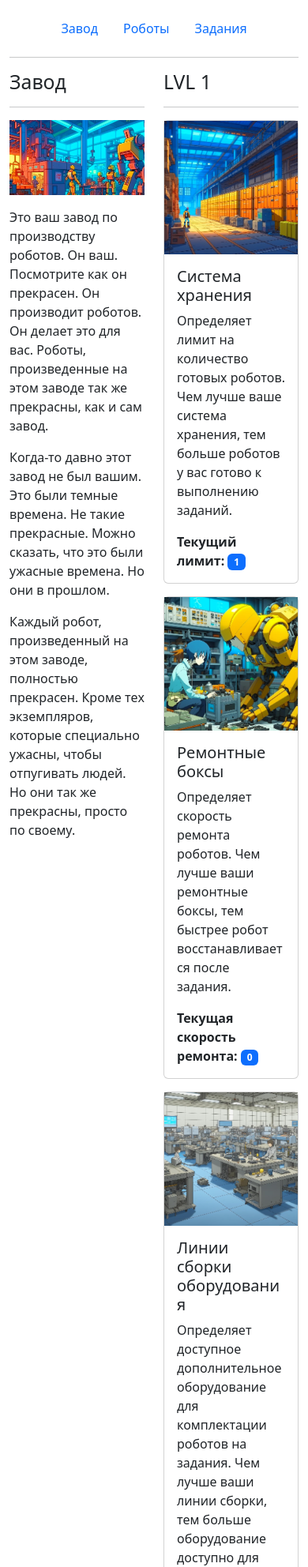
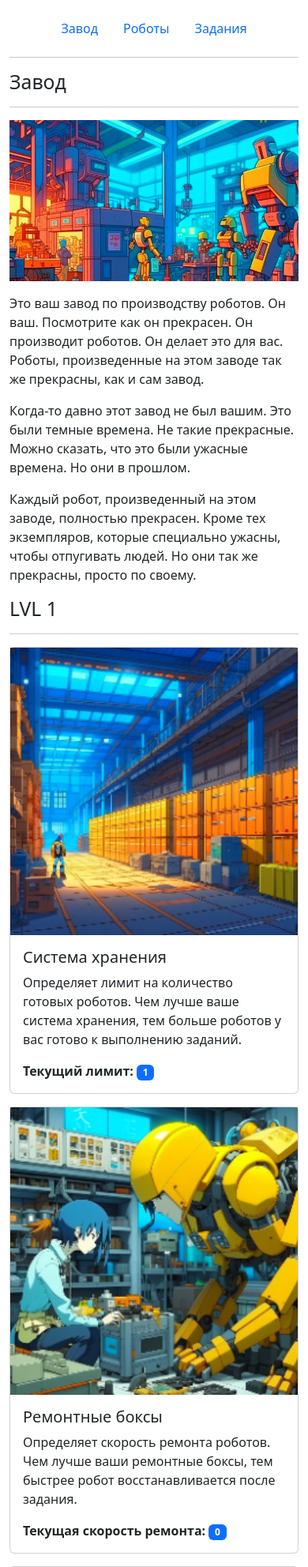
Before and after one commit to Jafte/autobattler, a Django app: page /factories/ in a window 390 px wide. Shown: the part 57-2041 px from the top of the page at 79% size. Run offline with Django 4.2, Linux system fonts and the light colour scheme; the visitor is signed in with stand-in values (Sample User, id 1); data comes from the database, SQL or seed files in the repository.

Commit message:
mobile ui

```diff
--- a/app/templates/base.html
+++ b/app/templates/base.html
@@ -44,13 +44,13 @@
     <div class="footer">
         <hr/>
         <div class="row g-0 text-secondary">
-            <div class="col-md-4">
+            <div class="col-4">
                 Replica 300623
             </div>
-            <div class="col-md-4 text-center">
+            <div class="col-4 text-center">
 
             </div>
-            <div class="col-md-4 text-end">
+            <div class="col-4 text-end">
                 &copy; {% now "Y" %}
             </div>
         </div>
--- a/app/templates/factories/detail.html
+++ b/app/templates/factories/detail.html
@@ -4,7 +4,7 @@
 
 {% block main %}
     <div class="row justify-content-center">
-        <div class="col-6">
+        <div class="col-md-6 col-12">
             <h2>Завод</h2>
             <hr/>
             <img src="{% static 'img/factory.png' %}" class="img-fluid mb-3">
@@ -22,15 +22,15 @@
                 которые специально ужасны, чтобы отпугивать людей. Но они так же прекрасны, просто по своему.
             </p>
         </div>
-        <div class="col-6">
+        <div class="col-md-6 col-12">
             <div class="h2">LVL {{ factory.level }}</div>
             <hr/>
             <div class="card mb-3">
                 <div class="row g-0">
-                    <div class="col-md-4">
-                        <img src="{% static 'img/storage.png' %}" class="img-fluid" alt="...">
+                    <div class="col-md-4 col-12">
+                        <img src="{% static 'img/storage.png' %}" class="col-12" alt="...">
                     </div>
-                    <div class="col-md-8">
+                    <div class="col-md-8 col-12">
                         <div class="card-body">
                             <h5 class="card-title">
                                 Система хранения
@@ -50,10 +50,10 @@
 
             <div class="card mb-3">
                 <div class="row g-0">
-                    <div class="col-md-4">
-                        <img src="{% static 'img/repair.png' %}" class="img-fluid" alt="...">
+                    <div class="col-md-4 col-12">
+                        <img src="{% static 'img/repair.png' %}" class="col-12" alt="...">
                     </div>
-                    <div class="col-md-8">
+                    <div class="col-md-8 col-12">
                         <div class="card-body">
                             <h5 class="card-title">
                                 Ремонтные боксы
@@ -73,10 +73,10 @@
 
             <div class="card mb-3">
                 <div class="row g-0">
-                    <div class="col-md-4">
-                        <img src="{% static 'img/equipments.png' %}" class="img-fluid" alt="...">
+                    <div class="col-md-4 col-12">
+                        <img src="{% static 'img/equipments.png' %}" class="col-12" alt="...">
                     </div>
-                    <div class="col-md-8">
+                    <div class="col-md-8 col-12">
                         <div class="card-body">
                             <h5 class="card-title">
                                 Линии сборки оборудования
@@ -95,10 +95,10 @@
 
             <div class="card mb-3">
                 <div class="row g-0">
-                    <div class="col-md-4">
-                        <img src="{% static 'img/training.png' %}" class="img-fluid" alt="...">
+                    <div class="col-md-4 col-12">
+                        <img src="{% static 'img/training.png' %}" class="col-12" alt="...">
                     </div>
-                    <div class="col-md-8">
+                    <div class="col-md-8 col-12">
                         <div class="card-body">
                             <h5 class="card-title">
                                 Тренировочные полигоны
@@ -124,7 +124,7 @@
             <h2>Доступные к производству роботы</h2>
             <hr/>
             <div class="row">
-                <div class="col-4">
+                <div class="col-md-4 col-12 mb-3">
                     <div class="card h-100">
                         <div class="h5 card-header">
                             Стандартный
@@ -158,7 +158,7 @@
                     </div>
                 </div>
 
-                <div class="col-4">
+                <div class="col-md-4 col-12 mb-3">
                     <div class="card h-100">
                         <div class="h5 card-header">
                             Боевой
@@ -183,7 +183,7 @@
                     </div>
                 </div>
 
-                <div class="col-4">
+                <div class="col-md-4 col-12 mb-3">
                     <div class="card h-100">
                         <div class="h5 card-header">
                             Андроид
--- a/app/templates/persons/detail.html
+++ b/app/templates/persons/detail.html
@@ -2,7 +2,7 @@
 
 {% block main %}
     <div class="row justify-content-center">
-        <div class="col-6">
+        <div class="col-md-6 col-12">
             <h2>{{ person.name }}</h2>
             <hr/>
             <p>Здоровье {{ person.health }}</p>
@@ -12,7 +12,7 @@
                 <p>Находится на базе</p>
             {% endif %}
         </div>
-        <div class="col-6">
+        <div class="col-md-6 col-12">
             <h2>Доступные рейды</h2>
             <hr/>
             {% for raid in raids %}
--- a/app/templates/raids/detail.html
+++ b/app/templates/raids/detail.html
@@ -2,7 +2,7 @@
 
 {% block main %}
     <div class="row justify-content-center">
-        <div class="col-6">
+        <div class="col-md-6 col-12">
             <h2>{{ raid.rules.title }} #{{ raid.pk }}</h2>
             <hr/>
             <p>{{ raid.rules.description }}</p>
@@ -24,7 +24,7 @@
 {#                </form>#}
             {% endif %}
         </div>
-        <div class="col-6">
+        <div class="col-md-6 col-12">
             {% if raid.finished_at %}
                 <h2>Замеченные роботы</h2>
                 <hr/>
--- a/app/templates/raids/list.html
+++ b/app/templates/raids/list.html
@@ -2,7 +2,7 @@
 
 {% block main %}
     <div class="row justify-content-center">
-        <div class="col-6">
+        <div class="col-md-6 col-12">
             <div class="h2">Активные</div>
             <hr/>
             {% for raid in new_raids %}
@@ -19,7 +19,7 @@
                 </div>
             {% endfor %}
         </div>
-        <div class="col-6">
+        <div class="col-md-6 col-12">
             <div class="h2">Завершенные</div>
             <hr/>
             {% for raid in finished_raids %}
--- a/app/templates/registration/logged_out.html
+++ b/app/templates/registration/logged_out.html
@@ -2,7 +2,7 @@
 {% block main %}
 
     <div class="row justify-content-center">
-        <div class="col-4">
+        <div class="col-md-4 col-10">
             <div class="card">
                 <div class="card-body">
                     <h4 class="card-title text-center">Счастливого пути</h4>
--- a/app/templates/registration/login.html
+++ b/app/templates/registration/login.html
@@ -3,7 +3,7 @@
 
 {% block main %}
     <div class="row justify-content-center">
-        <div class="col-4">
+        <div class="col-md-4 col-10">
             <div class="card">
                 <div class="card-body">
                     <h4 class="card-title text-center">Докажите, что вы Робот</h4>
```
Also changed, not shown: app/templates/persons/list.html (+4 -4 lines).
